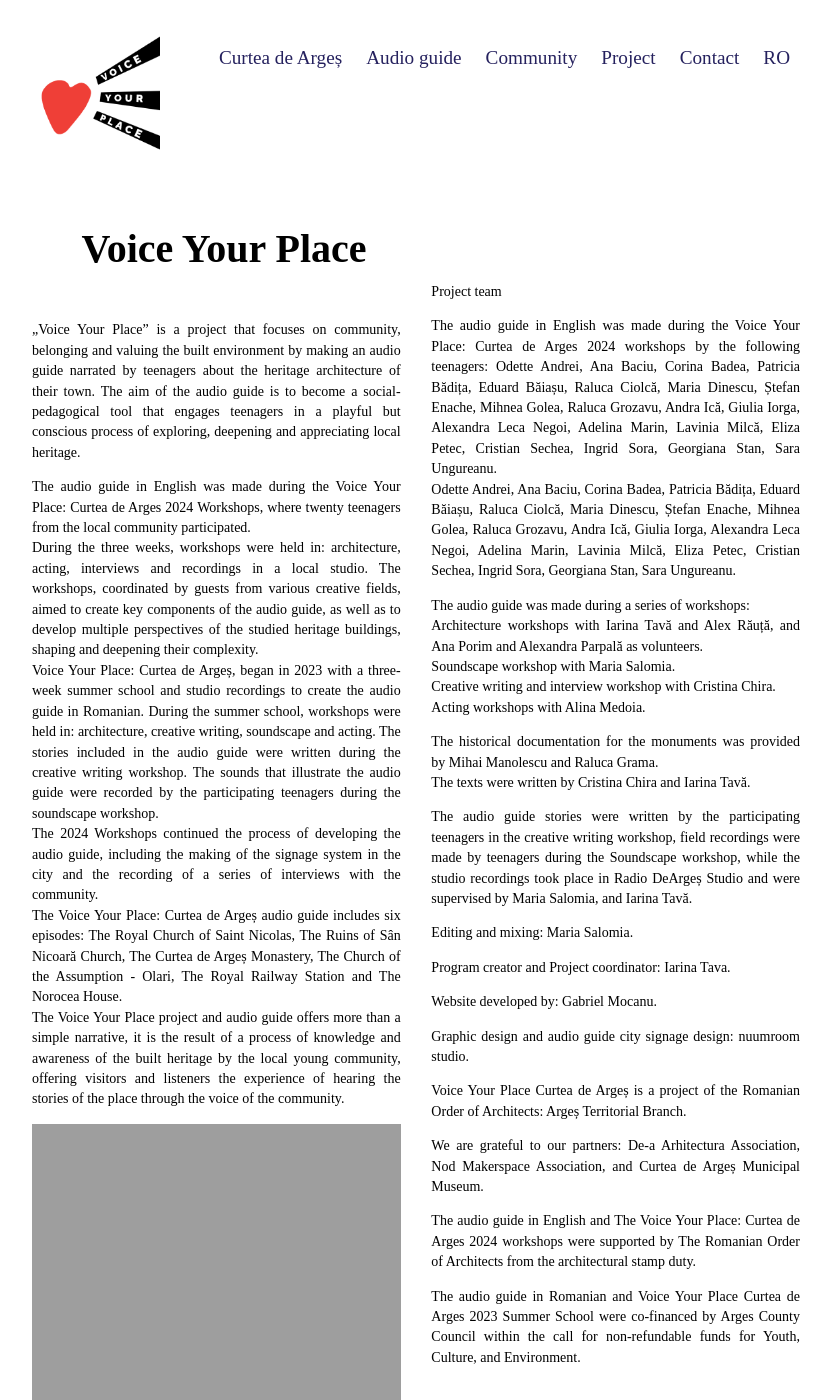
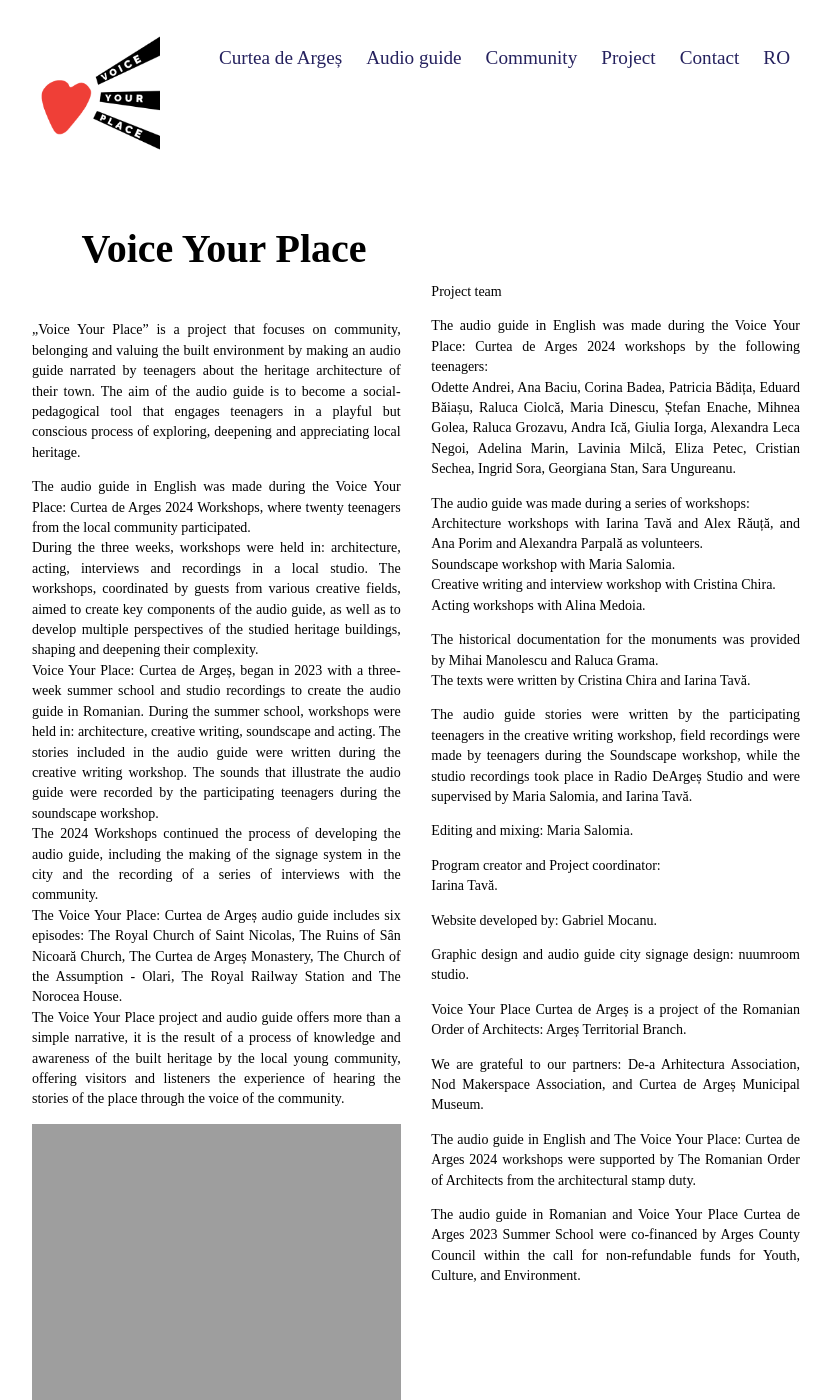
Before and after one commit to voiceyourplace/voiceyourplace, a Jekyll site: the page built from pages/project.md, in a window 1280 px wide and 1400 px high. Shown: the whole window, without its empty margins (224-1055 px from the left). Built offline with Jekyll 4.4.1, drawn with Linux system fonts in a browser that asks for light colours; some web fonts are replaced.

Commit message:
fix project page
Signed-off-by: Gabriel Mocanu <gabi.mocanu98@gmail.com>

```diff
--- a/_layouts/project.html
+++ b/_layouts/project.html
@@ -34,7 +34,7 @@
         Project team
       </p>
       <p>
-        The audio guide in English was made during the Voice Your Place: Curtea de Arges 2024 workshops by the following teenagers: Odette Andrei, Ana Baciu, Corina Badea, Patricia Bădița, Eduard Băiașu, Raluca Ciolcă, Maria Dinescu, Ștefan Enache, Mihnea Golea, Raluca Grozavu, Andra Ică, Giulia Iorga, Alexandra Leca Negoi, Adelina Marin, Lavinia Milcă, Eliza Petec, Cristian Sechea, Ingrid Sora, Georgiana Stan, Sara Ungureanu.
+        The audio guide in English was made during the Voice Your Place: Curtea de Arges 2024 workshops by the following teenagers:
         <br>
         Odette Andrei, Ana Baciu, Corina Badea, Patricia Bădița, Eduard Băiașu, Raluca Ciolcă, Maria Dinescu, Ștefan Enache, Mihnea Golea, Raluca Grozavu, Andra Ică, Giulia Iorga, Alexandra Leca Negoi, Adelina Marin, Lavinia Milcă, Eliza Petec, Cristian Sechea, Ingrid Sora, Georgiana Stan, Sara Ungureanu.
       </p>
@@ -61,7 +61,9 @@
       </p>
 
       <p>
-        Program creator and Project coordinator: Iarina Tava.
+        Program creator and Project coordinator:
+        <br>
+        Iarina Tavă.
       </p>
 
       <p>
```
